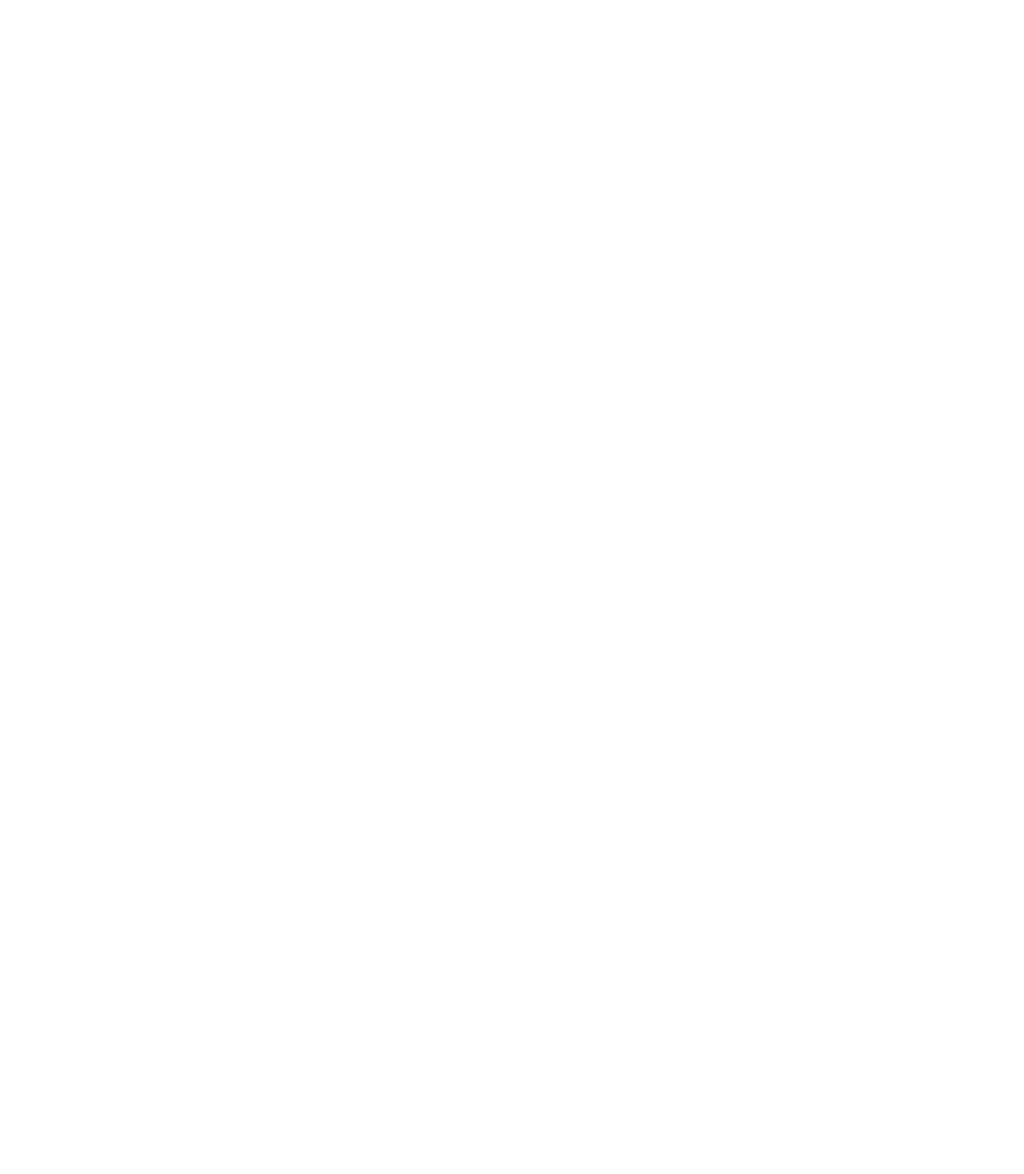
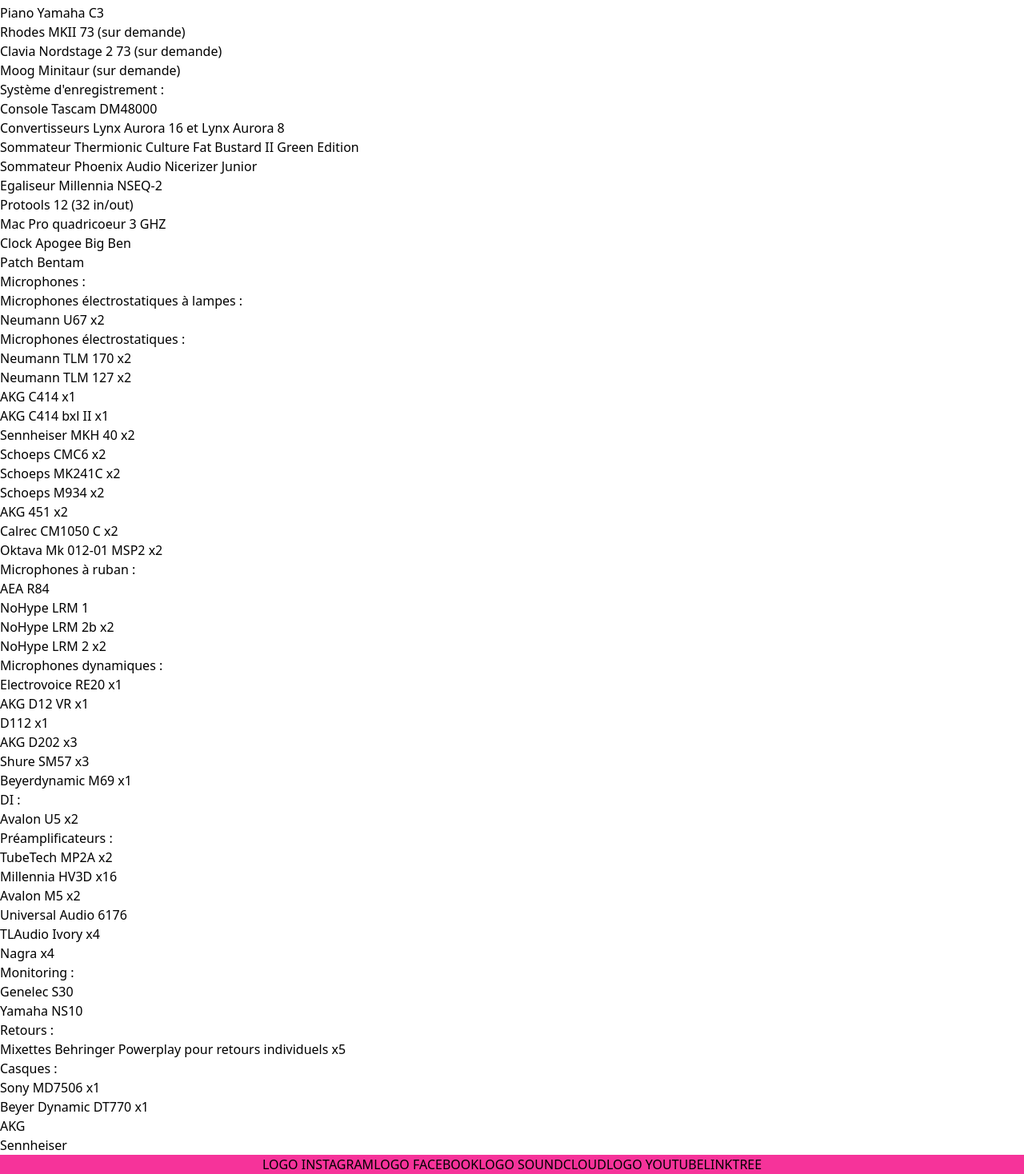
Before and after one commit to ekaracostas/aeronef_frontend, a Next.js app: page /materiel in a window 1280 px wide. Shown: the part 276-1744 px from the top of the page at 80% size. Before the commit the page ends 800 px from the top, so only its background shows below. Built offline with nearby package versions, Linux system fonts and the light colour scheme.

Commit message:
added content to MaterielPage

```diff
--- a/src/app/contact/page.js
+++ b/src/app/contact/page.js
@@ -6,8 +6,7 @@
 	return (
 		<div>
 			<Header />
-			<h2>Contact</h2>
-			<h2>Journée d'enregistrement ou de mixage à partir de 450e H.T. N'hésitez pas à nous contacter pour un devis plus précis, adapté à vos besoins.</h2>
+			<h2>Journée d&apos;enregistrement ou de mixage à partir de 450e H.T. N&apos;hésitez pas à nous contacter pour un devis plus précis, adapté à vos besoins.</h2>
       <h2>Studio Aéronef</h2>
       <h2>15 rue Pixérécourt</h2>
       <h2>75020 Paris</h2>
--- a/src/app/equipe/page.js
+++ b/src/app/equipe/page.js
@@ -6,7 +6,6 @@
   return (
     <div>
       <Header />
-        <h2>Equipe</h2>
         <h2>Antoine Karacostas</h2>
         <h2>ingénieur du son</h2>
         <h2>Patrick Chenais</h2>
--- a/src/app/espace/page.js
+++ b/src/app/espace/page.js
@@ -7,7 +7,6 @@
 	return (
 		<div>
 			<Header />
-			<h2>Espace</h2>
       <h2>4 cabines isolées de prise de son en lumière du jour (les cabines du bas sont reliées en visioconférence avec celles du haut), une cabine régie</h2>
       <h2>Rez-de-chaussée : régie : 16m²</h2>
       <Image src="/images/Aéronef - régie.jpg" alt="Photo de la régie" width={300} height={200} className="object-cover rounded shadow" />
--- a/src/app/materiel/page.js
+++ b/src/app/materiel/page.js
@@ -1,12 +1,88 @@
-import React from 'react';
-import Header from '../../components/Header';
-import Footer from '../../components/Footer';
+import React from "react";
+import Header from "../../components/Header";
+import Footer from "../../components/Footer";
 
 export default function MaterielPage() {
 	return (
 		<div>
 			<Header />
-        <h2>Matériel</h2>
+			<ul>
+				Backline :<li>Batterie Gretsch 70</li>
+				<li>Batterie Sonor</li>
+				<li>Piano Yamaha C3</li>
+				<li>Rhodes MKII 73 (sur demande)</li>
+				<li>Clavia Nordstage 2 73 (sur demande)</li>
+				<li>Moog Minitaur (sur demande)</li>
+			</ul>
+			<ul>
+				Système d&apos;enregistrement :<li>Console Tascam DM48000</li>
+				<li>Convertisseurs Lynx Aurora 16 et Lynx Aurora 8</li>
+				<li>Sommateur Thermionic Culture Fat Bustard II Green Edition</li>
+				<li>Sommateur Phoenix Audio Nicerizer Junior</li>
+				<li>Egaliseur Millennia NSEQ-2</li>
+				<li>Protools 12 (32 in/out)</li>
+				<li>Mac Pro quadricoeur 3 GHZ</li>
+				<li>Clock Apogee Big Ben</li>
+				<li>Patch Bentam</li>
+			</ul>
+			<ul>
+				Microphones :
+				<ul>
+					Microphones électrostatiques à lampes : <li>Neumann U67 x2</li>
+				</ul>
+				<ul>
+					Microphones électrostatiques : <li>Neumann TLM 170 x2</li>
+					<li>Neumann TLM 127 x2</li>
+					<li>AKG C414 x1</li>
+					<li>AKG C414 bxl II x1</li>
+					<li>Sennheiser MKH 40 x2</li>
+					<li>Schoeps CMC6 x2</li>
+					<li>Schoeps MK241C x2</li>
+					<li>Schoeps M934 x2</li>
+					<li>AKG 451 x2</li>
+					<li>Calrec CM1050 C x2</li>
+					<li>Oktava Mk 012-01 MSP2 x2</li>
+				</ul>
+				<ul>
+					Microphones à ruban : <li>AEA R84</li>
+					<li>NoHype LRM 1</li>
+					<li>NoHype LRM 2b x2</li>
+					<li>NoHype LRM 2 x2</li>
+				</ul>
+				<ul>
+					Microphones dynamiques : <li>Electrovoice RE20 x1</li>
+					<li>AKG D12 VR x1</li>
+					<li>D112 x1</li>
+					<li>AKG D202 x3</li>
+					<li>Shure SM57 x3</li>
+					<li>Beyerdynamic M69 x1</li>
+				</ul>
+			</ul>
+
+			<ul>
+				DI : <li>Avalon U5 x2</li>
+			</ul>
+			<ul>
+				Préamplificateurs : <li>TubeTech MP2A x2</li>
+				<li>Millennia HV3D x16</li>
+				<li>Avalon M5 x2</li>
+				<li>Universal Audio 6176</li>
+				<li>TLAudio Ivory x4</li>
+				<li>Nagra x4</li>
+			</ul>
+			<ul>
+				Monitoring :<li>Genelec S30</li>
+				<li>Yamaha NS10</li>
+			</ul>
+			<ul>
+				Retours : <li>Mixettes Behringer Powerplay pour retours individuels x5</li>
+			</ul>
+			<ul>
+				Casques : <li>Sony MD7506 x1</li>
+				<li>Beyer Dynamic DT770 x1</li>
+				<li>AKG</li>
+				<li>Sennheiser</li>
+			</ul>
 			<Footer />
 		</div>
 	);
--- a/src/components/Footer.js
+++ b/src/components/Footer.js
@@ -7,8 +7,9 @@
 			<div>
 				<Link href="https://www.instagram.com/studioaeronef/">LOGO INSTAGRAM</Link>
 				<Link href="https://www.facebook.com/people/Studio-A%C3%A9ronef/100024839083196/">LOGO FACEBOOK</Link>
-				<Link href ="https://soundcloud.com/">LOGO SOUNDCLOUD</Link>
-				<Link href ="https://www.youtube.com/">LOGO YOUTUBE</Link>
+				<Link href="https://soundcloud.com/antoinekaracostas/sets/aeronef/s-nFPAw?si=66036f3ada0b4b6a97cd9a2fbd8a64d3/">LOGO SOUNDCLOUD</Link>
+				<Link href="https://www.youtube.com/">LOGO YOUTUBE</Link>
+				<Link href="https://linktr.ee/studioaeronef/">LINKTREE</Link>
 			</div>
 		</footer>
 	);
```
Lines whose indentation alone changed are shown as unchanged.
